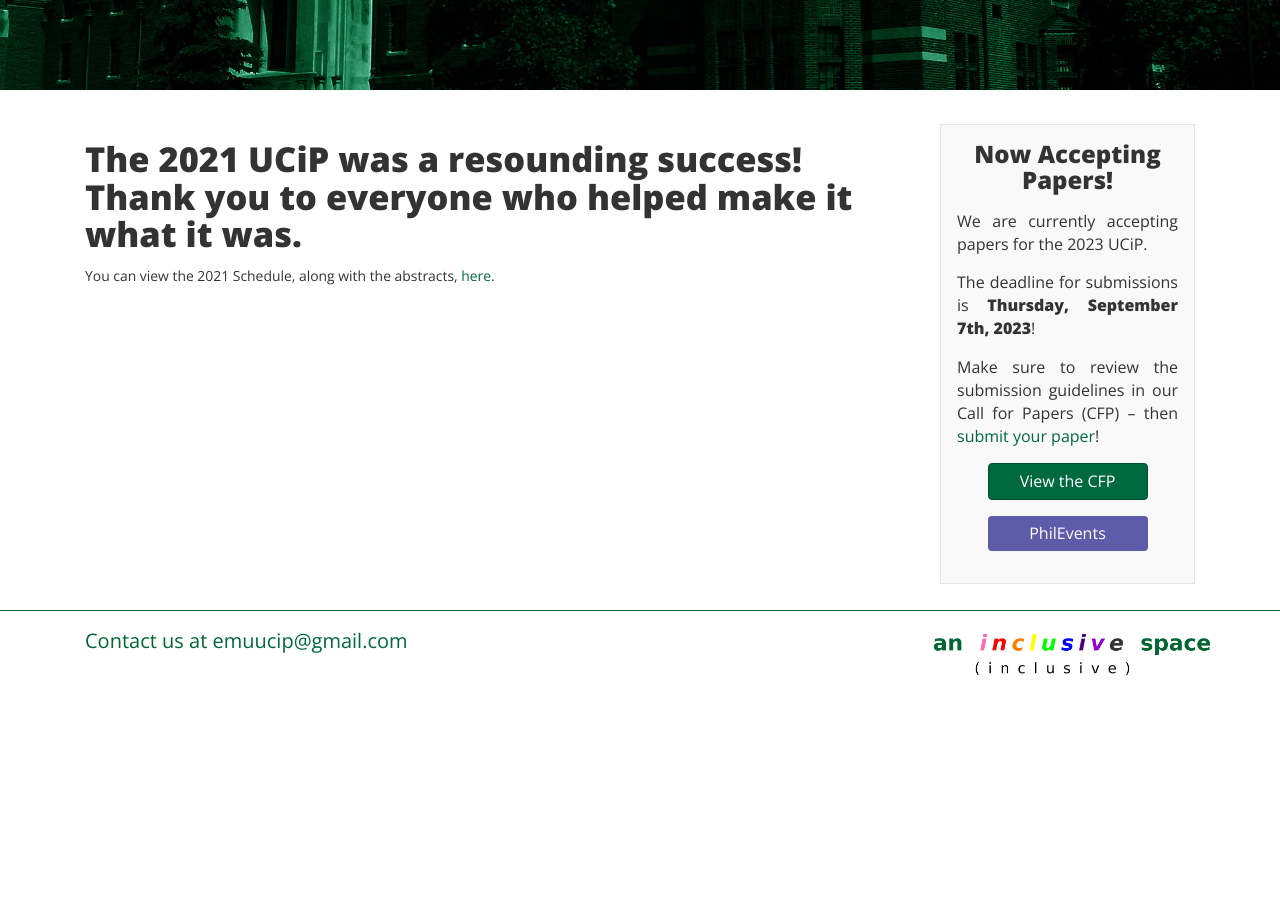
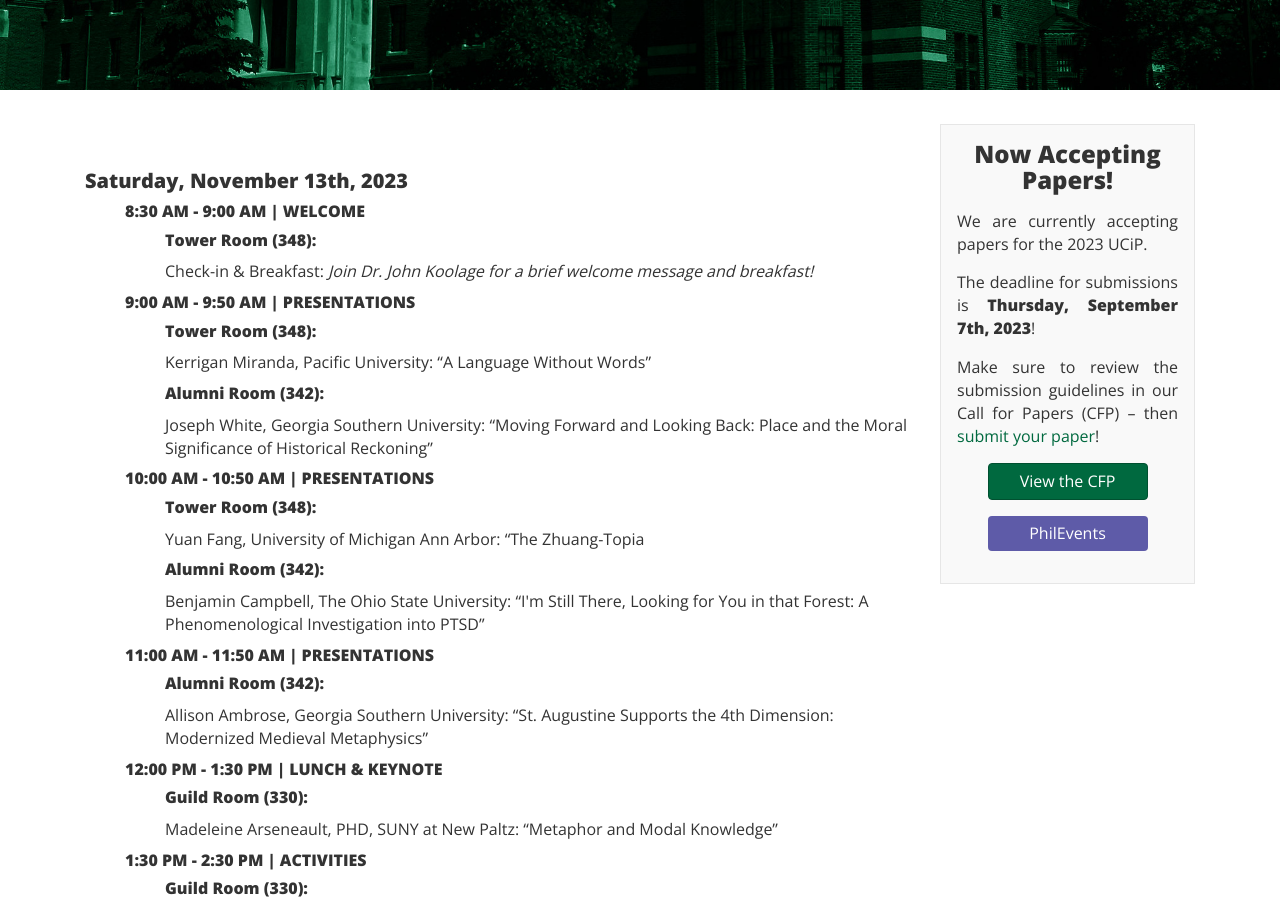
Before and after one commit to ucip/ucip.github.io, a Jekyll site: the page built from schedule.md, in a window 1280 px wide and 900 px high, scrolled down 210 px. Built offline with Jekyll 4.4.1, drawn with Linux system fonts in a browser that asks for light colours; nearby versions of some CDN libraries; before the commit the page ends 908 px from its top, so only the background shows below that; some of the changed text lies outside the part shown.

Commit message:
Adds Day 1 Schedule

```diff
--- a/schedule.md
+++ b/schedule.md
@@ -7,17 +7,17 @@ permalink: /schedule/
 
 <div class="container">
   <div class="col-sm-9 col-xs-12">
-    <div>
-      <h3 class="home-h3">The 2021 UCiP was a resounding success! Thank you to everyone who helped make it what it was.</h3>
-      <p><small>You can view the 2021 Schedule, along with the abstracts, <a href="{{ site.baseurl }}/history/">here</a>.</small></p>
-      <!--<h3 class="home-h3">We are currently accepting submissions for our virtual 2021 UCiP!</h3>
+    <!--<div>
+      <h3 class="home-h3">The 2023 UCiP was a resounding success! Thank you to everyone who helped make it what it was.</h3>
+      <p><small>You can view the 2023 Schedule, along with the abstracts, <a href="{{ site.baseurl }}/history/">here</a>.</small></p>
+      <h3 class="home-h3">We are currently accepting submissions for our virtual 2023 UCiP!</h3>
       <p><small>You can view past schedules, along with the abstracts, <a href="{{ site.baseurl }}/history/">here</a>.</small></p>-->
       <!--<h3 class="home-h3">We are currently working on our 2020 UCiP Schedule!</h3>
-      <p><small>Please check back at the end of February.</small></p>-->
-      <!--<h3 class="home-h3">2021 UCiP Schedule</h3>-->
-    </div>
-    <!--<div>
-      <h4 class="schedule-header">Friday, March 6th, 2020</h4>
+      <p><small>Please check back at the end of February.</small></p>
+      <h3 class="home-h3">2023 UCiP Schedule</h3>
+    </div>-->
+    <div>
+      <!--<h4 class="schedule-header">Friday, November 6th, 2020</h4>
       <ul class="schedule-list">
         <li><h5>7:00 PM - 9:00 PM | WELCOME EVENT</h5>
           <ul class="schedule-list">
@@ -26,8 +26,8 @@ permalink: /schedule/
             </li>
           </ul>
         </li>
-      </ul>
-      <h4 class="schedule-header">Saturday, March 13th, 2021</h4>
+      </ul>-->
+      <h4 class="schedule-header">Saturday, November 13th, 2023</h4>
       <ul class="schedule-list">
         <li><h5>8:30 AM - 9:00 AM | WELCOME</h5>
           <ul class="schedule-list">
@@ -38,113 +38,79 @@ permalink: /schedule/
         </li>
         <li><h5>9:00 AM - 9:50 AM | PRESENTATIONS</h5>
           <ul class="schedule-list">
-            <li><h5>Room A:</h5>
-              <p>Carson Johnston, University of Guelph: “The Selective Bridge of Moral Decision-Making: Ethical Egoism to Utilitarianism”<br>
-              <em>Comments: Chloe Berger, Bryn Mawr College</em></p>
+            <li><h5>Tower Room (348):</h5>
+              <p>Kerrigan Miranda, Pacific University: “A Language Without Words”<!-- <br> -->
+              <!--<em>Comments: Chloe Berger, Bryn Mawr College</em>--></p>
             </li>
-            <li><h5>Room B:</h5>
-              <p>Joseph Lawal, Indiana University – Bloomington: “Absurdity, Possibility, and Contextual Apriority”<br>
-              <em>Comments: Julia Bienstock, Kalamazoo College</em></p>
+            <li><h5>Alumni Room (342):</h5>
+              <p>Joseph White, Georgia Southern University: “Moving Forward and Looking Back: Place and the Moral Significance of Historical Reckoning”<!-- <br> -->
+              <!--<em>Comments: Julia Bienstock, Kalamazoo College</em>--></p>
             </li>
           </ul>
         </li>
         <li><h5>10:00 AM - 10:50 AM | PRESENTATIONS</h5>
           <ul class="schedule-list">
-            <li><h5>Room A:</h5>
-              <p>Zach Tobias, Eastern Michigan University: “Discovering an Animal Friendly Kantian Moral Framework”<br>
-              <em>Comments: Maria Tran, Wayne State University</em></p>
+            <li><h5>Tower Room (348):</h5>
+              <p>Yuan Fang, University of Michigan Ann Arbor: “The Zhuang-Topia<!-- <br> -->
+              <!--<em>Comments: Maria Tran, Wayne State University</em>--></p>
             </li>
-            <li><h5>Room B:</h5>
-              <p>Ellen Sirower, University of Michigan – Ann Arbor: “God’s Perfection and Omnibenevolence—Objections to Skeptical Theism”<br>
-              <em>Comments: Arthur Lopes C. Cordeiro, Federal University of Minas Gerais</em></p>
+            <li><h5>Alumni Room (342):</h5>
+              <p>Benjamin Campbell, The Ohio State University: “I'm Still There, Looking for You in that Forest: A Phenomenological Investigation into PTSD”<!-- <br> -->
+              <!--<em>Comments: Arthur Lopes C. Cordeiro, Federal University of Minas Gerais</em>--></p>
             </li>
           </ul>
         </li>
         <li><h5>11:00 AM - 11:50 AM | PRESENTATIONS</h5>
           <ul class="schedule-list">
-            <li><h5>Room A:</h5>
+            <!--<li><h5>Tower Room (348):</h5>
               <p>Klayton Silverpen, Central Michigan University: “Reconciling Schroeder, Aparly, and Levy’s View of Addiction”<br>
               <em>Comments: Hailey Smith, Washington State University</em></p>
-            </li>
-            <li><h5>Room B:</h5>
-              <p>Hudson Villeneuve, Eastern Michigan University: “On the Origins of Property”<br>
-              <em>Comments: Frank Hernandez, University of Texas – El Paso</em></p>
+            </li>-->
+            <li><h5>Alumni Room (342):</h5>
+              <p>Allison Ambrose, Georgia Southern University: “St. Augustine Supports the 4th Dimension: Modernized Medieval Metaphysics”<!-- <br> -->
+              <!--<em>Comments: Frank Hernandez, University of Texas – El Paso</em>--></p>
             </li>
           </ul>
         </li>
         <li><h5>12:00 PM - 1:30 PM | LUNCH & KEYNOTE</h5>
           <ul class="schedule-list">
             <li><h5>Guild Room (330):</h5>
-              <p>Shannon Spaulding, PhD, Oklahoma State University: “How We Understand Others”</p>
+              <p>Madeleine Arseneault, PHD, SUNY at New Paltz: “Metaphor and Modal Knowledge”</p>
             </li>
           </ul>
         </li>
-        <li><h5>1:45 PM - 2:50 PM | ACTIVITIES</h5>
+        <li><h5>1:30 PM - 2:30 PM | ACTIVITIES</h5>
           <ul class="schedule-list">
-            <li><h5>Guild Hall (330):</h5>
+            <li><h5>Guild Room (330):</h5>
               <p>Extended Q & A: <em>Join the keynote speaker after lunch to continue discussing their presentation.</em></p>
             </li>
-	    <li><h5>Alumni Room (342):</h5>
+	          <!--<li>
+              <h5>Alumni Room (342):</h5>
               <p>The Value of Graduate School Panel: <em>Explore what graduate school in philosophy can offer.</em></p>
-            </li>
-          </ul>
-        </li>
-	<li><h5>12:00 PM - 1:00 PM | LUNCH BREAK</h5>
-	</li>
-	<li><h5>1:00 PM - 2:00 PM | KEYNOTE</h5>
-	  <ul class="schedule-list">
-            <li><h5>Room A:</h5>
-              <p>Carol Hay, PhD, University of Massachusetts - Lowell: “Think Like A Feminist”</p>
-            </li>
-          </ul>
-        </li>
-	<li><h5>2:10 PM - 2:50 PM | EXTENDED Q & A</h5>
-	  <ul class="schedule-list">
-            <li><h5>Room A:</h5>
-              <p>Join us in Room A for a discussion style extended Q & A with Dr. Hay!</p>
-            </li>
+            </li>-->
           </ul>
         </li>
         <li><h5>3:00 PM - 3:50 PM | PRESENTATIONS</h5>
           <ul class="schedule-list">
-            <li><h5>Room A:</h5>
-              <p>Yunlong Cao, Johns Hopkins University: “A Defense of the Second Analogy”<br>
-              <em>Comments: Anna Milukas, University of Georgia</em></p>
+            <li><h5>Tower Room (348):</h5>
+              <p>Katherine Lam, UC Davis: “Forgiveness in Relationships and Community"<!-- <br> -->
+              <!--<em>Comments: Anna Milukas, University of Georgia</em>--></p>
             </li>
-            <li><h5>Room B:</h5>
-              <p>Omar Khali, Eastern Michigan University: “Hegel, Marx, and the Realization of the Self in Work: Towards a Humanistic Ontology of Labor”<br>
-              <em>Comments: Anna Cheng, University of Richmond</em></p>
+            <li><h5>Alumni Room (342):</h5>
+              <p>Tim Zhang, Hamilton College: “Mental State Ascription in Lack-of-Skill Knobe Effect”<!-- <br> -->
+              <!--<em>Comments: Anna Cheng, University of Richmond</em>--></p>
             </li>
           </ul>
         </li>
         <li><h5>4:00 PM - 4:50 PM | PRESENTATIONS</h5>
           <ul class="schedule-list">
-            <li><h5>Room A:</h5>
-              <p>Kenneth Black, Southern Virginia University: “Giving Up on a Unifying Account of Change”<br>
-              <em>Comments: Matthew Wheeler, Eastern Michigan University</em></p>
+            <li><h5>Tower Room (348):</h5>
+              <p>Taybah Hashmi, Wayne State University: “Neuropsychological and Epistemic Justification for Inclusivity and Knowledge Production”<!-- <br> -->
+              <!--<em>Comments: Matthew Wheeler, Eastern Michigan University</em>--></p>
             </li>
-            <li><h5>Room B:</h5>
-              <p>Candice Wiesner, Eastern Michigan University: “The Connection Between Humanism and Transhumanism: Giovanni Pico”<br>
-              <em>Comments: Yunlong Cao, Johns Hopkins University</em></p>
-            </li>
-          </ul>
-        </li>
-        <li><h5>5:00 PM - 5:50 PM | PRESENTATIONS</h5>
-          <ul class="schedule-list">
-            <li><h5>Room A:</h5>
-              <p>Mitchell Baty, Kalamazoo College: “Temporally Incomplete Possible Worlds”<br>
-              <em>Comments: Joseph Lawal, Indiana University – Bloomington</em></p>
-            </li>
-            <li><h5>Room B:</h5>
-              <p>James Speaker, Buffalo State College – SUNY: “Maximum Sociability: Foucault and the Technological Imprisonment of our Future”<br>
-              <em>Comments: Omar Khali, Eastern Michigan University</em></p>
-            </li>
-          </ul>
-        </li>
-        <li><h5>Dinner on one’s own:</h5>
-          <ul class="schedule-list">
-            <li>
-              <p>Dinner is not provided, but you are invited to join local students at Tower Inn for a dinner of fellowship and philosophy!</p>
+            <li><h5>Alumni Room (342):</h5>
+              <p>Oliver Niehaus, Oberlin College: “Defending Thomson’s violinist case against the Killing vs. Letting Die Objection"<!-- <br> -->
+              <!--<em>Comments: Yunlong Cao, Johns Hopkins University</em>--></p>
             </li>
           </ul>
         </li>
@@ -152,41 +118,41 @@ permalink: /schedule/
     </div>
     <hr>
     <div class="day-2">
-      <h4 class="schedule-header">Sunday, March 14th, 2021</h4>
+      <h4 class="schedule-header">Sunday, November 14th, 2023</h4>
       <ul class="schedule-list">
         <li><h5>9:00 AM - 9:50 AM | PRESENTATIONS</h5>
           <ul class="schedule-list">
-            <li><h5>Room A:</h5>
-              <p>Quang Tran, Minerva Schools at KGI: “An Account for the Inalienability of the Right to Life: A Supplement to Amnesty International’s Argument”<br>
-              <em>Comments: John Milkovich, Eastern Michigan University</em></p>
+            <li><h5>Tower Room (348):</h5>
+              <p>Quang Tran, Minerva Schools at KGI: “An Account for the Inalienability of the Right to Life: A Supplement to Amnesty International’s Argument”<!-- <br> -->
+              <!--<em>Comments: John Milkovich, Eastern Michigan University</em>--></p>
             </li>
-            <li><h5>Room B:</h5>
-              <p>Chloe Berger, Bryn Mawr College: “A Case for Creating Clearly Condemnatory Statues of Wrongdoers”<br>
-              <em>Comments: Tristan Mitchell, Oregon State University</em></p>
+            <li><h5>Alumni Room (342):</h5>
+              <p>Chloe Berger, Bryn Mawr College: “A Case for Creating Clearly Condemnatory Statues of Wrongdoers”<!-- <br> -->
+              <!--<em>Comments: Tristan Mitchell, Oregon State University</em>--></p>
             </li>
 	  </ul>
 	</li>
         <li><h5>10:00 AM - 10:50 AM | PRESENTATIONS</h5>
           <ul class="schedule-list">
-            <li><h5>Room A:</h5>
-              <p>Anna Cheng, University of Richmond: “Psychopaths and Animals: Blame, Reciprocity, and Obligation”<br>
-              <em>Comments: Klayton Silverpen, Central Michigan University</em></p>
+            <li><h5>Tower Room (348):</h5>
+              <p>Anna Cheng, University of Richmond: “Psychopaths and Animals: Blame, Reciprocity, and Obligation”<!-- <br> -->
+              <!--<em>Comments: Klayton Silverpen, Central Michigan University</em>--></p>
             </li>
-            <li><h5>Room B:</h5>
-              <p>Jay Nelson, University of Texas – Dallas: “The Comic Society”<br>
-              <em>Comments: Carson Johnston, University of Guelph</em></p>
+            <li><h5>Alumni Room (342):</h5>
+              <p>Jay Nelson, University of Texas – Dallas: “The Comic Society”<!-- <br> -->
+              <!--<em>Comments: Carson Johnston, University of Guelph</em>--></p>
             </li>
           </ul>
         </li>
         <li><h5>11:00 AM - 11:50 AM | PRESENTATIONS</h5>
           <ul class="schedule-list">
-            <li><h5>Room A:</h5>
-              <p>Hailey Smith, Washington State University: “Palouse Prairie: Ethics Behind the Loss of an Ecosystem”<br>
-              <em>Comments: Dominic Colaluca, Wayne State University</em></p>
+            <li><h5>Tower Room (348):</h5>
+              <p>Hailey Smith, Washington State University: “Palouse Prairie: Ethics Behind the Loss of an Ecosystem”<!-- <br> -->
+              <!--<em>Comments: Dominic Colaluca, Wayne State University</em>--></p>
             </li>
-            <li><h5>Room B:</h5>
-              <p>Julia Bienstock, Kalamazoo College: “The Gender Binary as a Philosophical Problem”<br>
-              <em>Comments: James Speaker, Buffalo State College – SUNY</em></p>
+            <li><h5>Alumni Room (342):</h5>
+              <p>Julia Bienstock, Kalamazoo College: “The Gender Binary as a Philosophical Problem”<!-- <br> -->
+              <!--<em>Comments: James Speaker, Buffalo State College – SUNY</em>--></p>
             </li>
           </ul>
         </li>
@@ -199,37 +165,37 @@ permalink: /schedule/
         </li>
         <li><h5>1:00 PM - 1:50 PM | PRESENTATIONS</h5>
           <ul class="schedule-list">
-            <li><h5>Room A:</h5>
-              <p>Frank Hernandez, University of Texas – El Paso: “Wittgenstein on Reasonable Doubt and Calling Bullshit”<br>
-              <em>Comments: Mitchell Baty, Kalamazoo College</em></p>
+            <li><h5>Tower Room (348):</h5>
+              <p>Frank Hernandez, University of Texas – El Paso: “Wittgenstein on Reasonable Doubt and Calling Bullshit”<!-- <br> -->
+              <!--<em>Comments: Mitchell Baty, Kalamazoo College</em>--></p>
             </li>
-            <li><h5>Room B:</h5>
-              <p>Anna Milukas, University of Georgia: “On the Defense of Aristotle’s Treatment of Women”<br>
-              <em>Comments: Zach Tobias, Eastern Michigan University</em></p>
+            <li><h5>Alumni Room (342):</h5>
+              <p>Anna Milukas, University of Georgia: “On the Defense of Aristotle’s Treatment of Women”<!-- <br> -->
+              <!--<em>Comments: Zach Tobias, Eastern Michigan University</em>--></p>
             </li>
           </ul>
         </li>
         <li><h5>2:00 PM - 2:50 PM | PRESENTATIONS</h5>
           <ul class="schedule-list">
-            <li><h5>Room A:</h5>
-              <p>Maria Tran, Wayne State University: “Seen But Not Heard: Children’s Susceptibility to Epistemic Injustice”<br>
-              <em>Comments: Jay Nelson, University of Texas – Dallas</em></p>
+            <li><h5>Tower Room (348):</h5>
+              <p>Maria Tran, Wayne State University: “Seen But Not Heard: Children’s Susceptibility to Epistemic Injustice”<!-- <br> -->
+              <!--<em>Comments: Jay Nelson, University of Texas – Dallas</em>--></p>
             </li>
-            <li><h5>Room B:</h5>
-              <p>Arthur Lopes C. Cordeiro, Federal University of Minas Gerais: “The Unknowability of the Sensible World in the Socratic Dialogues”<br>
-              <em>Comments: Candice Wiesner, Eastern Michigan University</em></p>
+            <li><h5>Alumni Room (342):</h5>
+              <p>Arthur Lopes C. Cordeiro, Federal University of Minas Gerais: “The Unknowability of the Sensible World in the Socratic Dialogues”<!-- <br> -->
+              <!--<em>Comments: Candice Wiesner, Eastern Michigan University</em>--></p>
             </li>
           </ul>
         </li>
         <li><h5>3:00 PM - 3:50 PM | PRESENTATIONS</h5>
           <ul class="schedule-list">
-            <li><h5>Room A:</h5>
-              <p>Tristan Mitchell, Oregon State University: “Scientific Realism and Trust as a Remedy for Coronavirus Vaccine Skepticism”<br>
-              <em>Comments: Jes Emery, Eastern Michigan University</em></p>
+            <li><h5>Tower Room (348):</h5>
+              <p>Tristan Mitchell, Oregon State University: “Scientific Realism and Trust as a Remedy for Coronavirus Vaccine Skepticism”<!-- <br> -->
+              <!--<em>Comments: Jes Emery, Eastern Michigan University</em>--></p>
             </li>
-            <li><h5>Room B:</h5>
-              <p>Marshall Scheider, Portland State University: “On the Deconstruction of Metaphysics: Heidegger’s Ontology of Objects”<br>
-              <em>Comments: Patrick Jobst, Eastern Michigan University</em></p>
+            <li><h5>Alumni Room (342):</h5>
+              <p>Marshall Scheider, Portland State University: “On the Deconstruction of Metaphysics: Heidegger’s Ontology of Objects”<!-- <br> -->
+              <!--<em>Comments: Patrick Jobst, Eastern Michigan University</em>--></p>
             </li>
           </ul>
         </li>
@@ -241,7 +207,7 @@ permalink: /schedule/
           </ul>
         </li>
       </ul>
-    </div>-->
+    </div>
   </div>
   {% include box.html %}
 </div>
```
